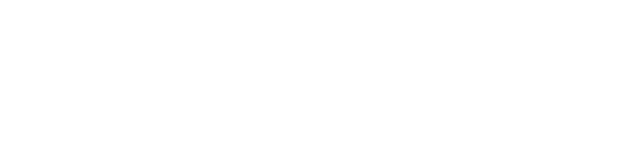
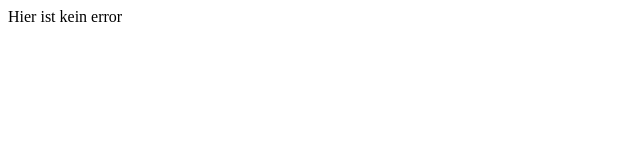
Before and after one commit to LGLNGero/Uebung1, a plain HTML site: page index.html in a window 1280 px wide. Shown: the whole page, without its empty margins (0-640 px from the left). Drawn offline with Linux system fonts and the light colour scheme.

Commit message:
1 file modified

```diff
--- a/index.html
+++ b/index.html
@@ -7,6 +7,7 @@
 
   </head>
   <body>
-
+Hier ist kein error
+<br>
   </body>
 </html>
```
